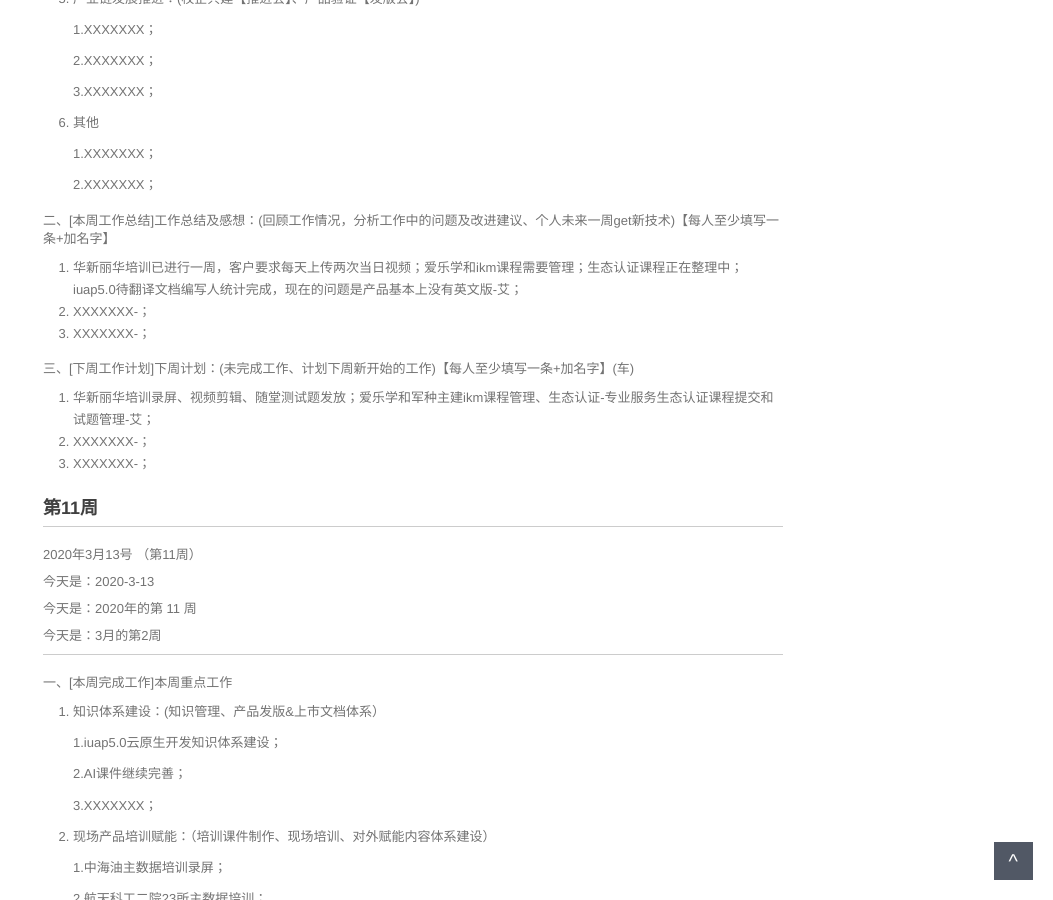
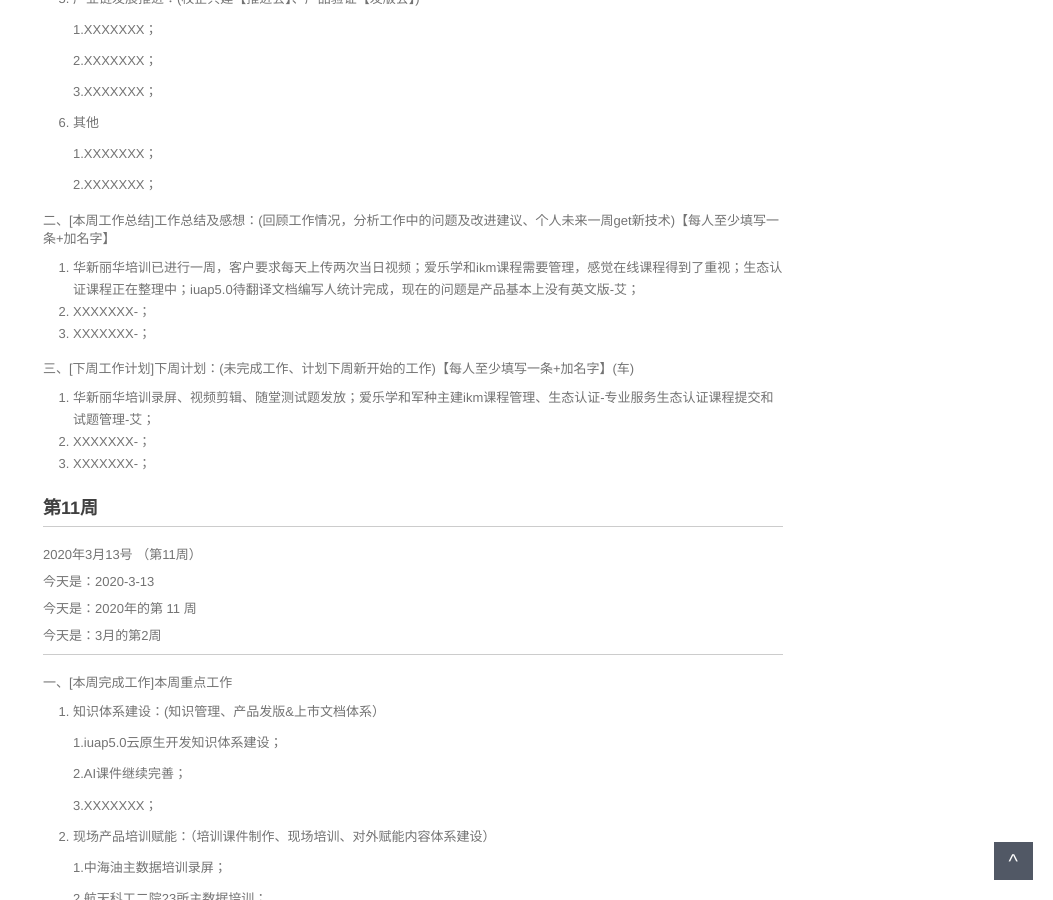
Before and after one commit to walllFlower/blog, a Jekyll site: the page built from 2020-02-28-day_report.md, in a window 1280 px wide and 900 px high, scrolled down 1139 px. Shown: the whole window, without its empty margins (227-1280 px from the left). Built offline with Jekyll 4.4.1, drawn with Linux system fonts in a browser that asks for light colours; comment, search, counter and statistics services are not loaded.

Commit message:
Update 2020-02-28-day_report.md

```diff
--- a/2020-02-28-day_report.md
+++ b/2020-02-28-day_report.md
@@ -79,7 +79,7 @@ categories: 技术运营工作周报
 
 二、[本周工作总结]工作总结及感想：(回顾工作情况，分析工作中的问题及改进建议、个人未来一周get新技术)【每人至少填写一条+加名字】
 
-1. 华新丽华培训已进行一周，客户要求每天上传两次当日视频；爱乐学和ikm课程需要管理；生态认证课程正在整理中；iuap5.0待翻译文档编写人统计完成，现在的问题是产品基本上没有英文版-艾；
+1. 华新丽华培训已进行一周，客户要求每天上传两次当日视频；爱乐学和ikm课程需要管理，感觉在线课程得到了重视；生态认证课程正在整理中；iuap5.0待翻译文档编写人统计完成，现在的问题是产品基本上没有英文版-艾；
 2. XXXXXXX-；
 3. XXXXXXX-；
 
```
